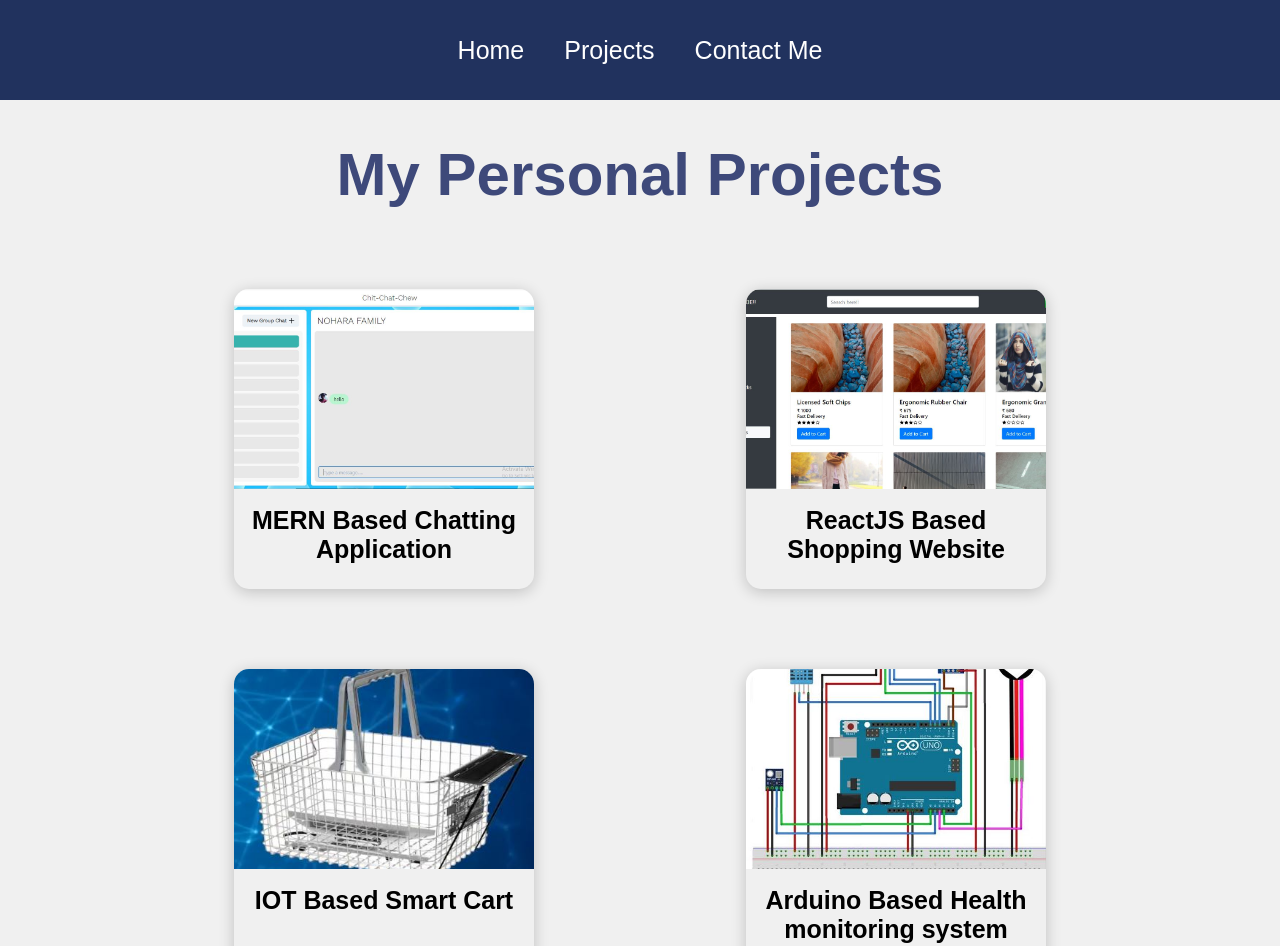
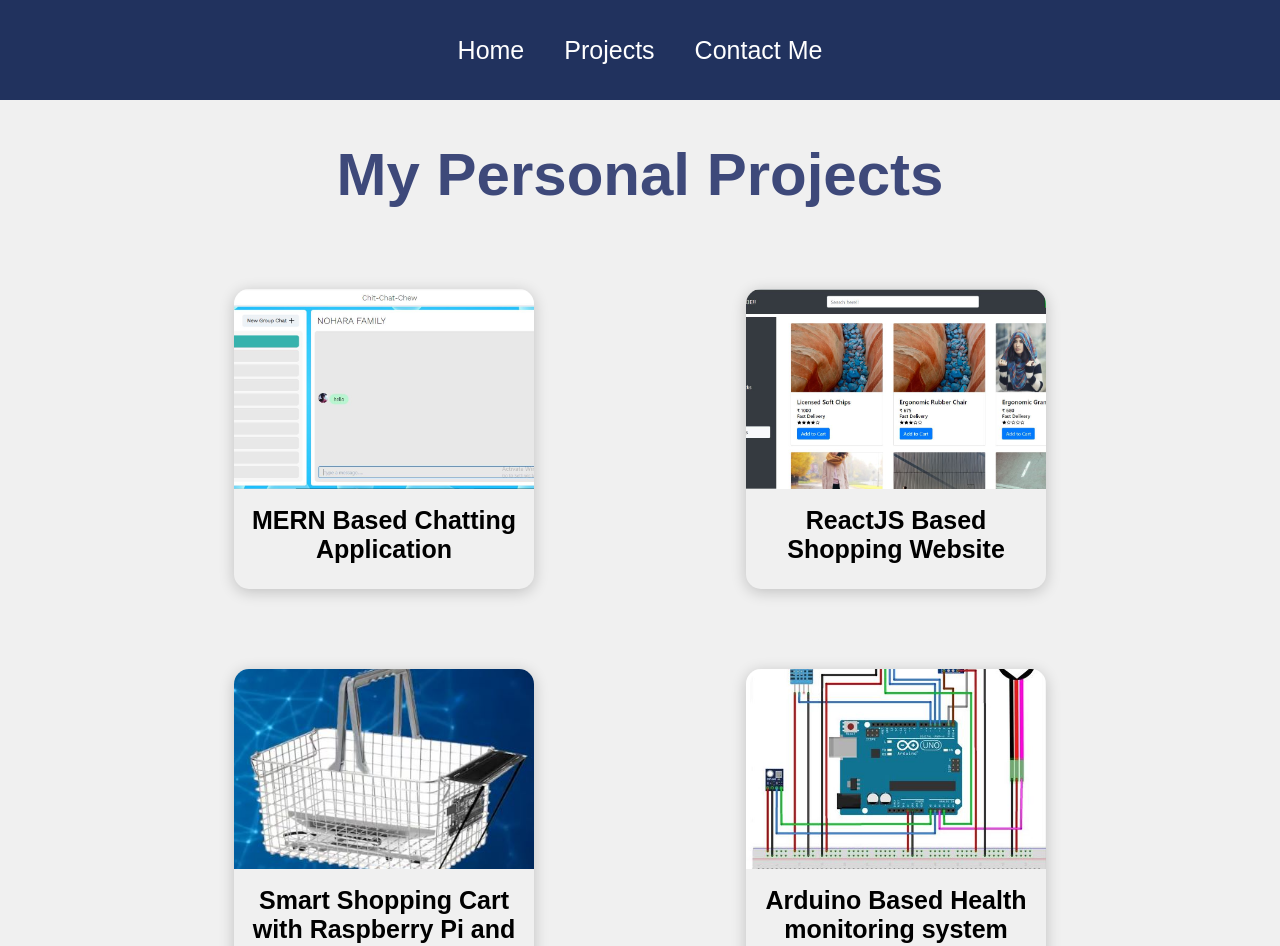
Before and after one commit to Rohit-Baranwal/My-Portfolio, a React (Create React App) app: page /project in a window 1280 px wide. Shown: the top 946 px of the page. Built offline with nearby package versions, Linux system fonts and the light colour scheme.

Commit message:
added the link for the recent projects

```diff
--- a/src/helper/ProjectList.js
+++ b/src/helper/ProjectList.js
@@ -25,10 +25,10 @@ export const projectList = [
     ,
     {
         id: 2,
-        name: "IOT Based Smart Cart",
+        name: "Smart Shopping Cart with Raspberry Pi and Weighing Scale",
         image: pro04,
-        skills: "Arduino, NodeMCU, C Programming, My-SQL, ReactJS, HTML, CSS, JavaSript",
-        link: "",
+        skills: "Python, Python-GUI, My-SQL",
+        link: "https://github.com/Rohit-Baranwal/Smart-Shopping-Cart-using-raspberry-pi",
     }
     ,
     {
@@ -36,7 +36,7 @@ export const projectList = [
         name: "Arduino Based Health monitoring system",
         image: pro05,
         skills: "Arduino, NodeMCU, C Programming",
-        link: "",
+        link: "https://github.com/Rohit-Baranwal/",
     }
     ,
     {
@@ -44,7 +44,7 @@ export const projectList = [
         name: "Arduino Based Smart Irrigation System",
         image: pro06,
         skills: "Arduino, C programming",
-        link: "",
+        link: "https://github.com/Rohit-Baranwal/",
     }
     ,
     {
```
